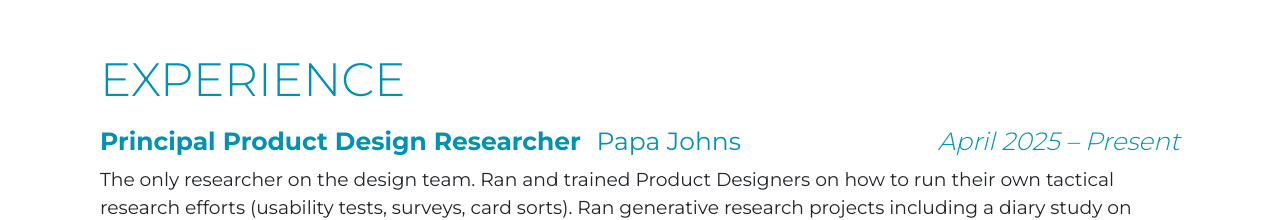
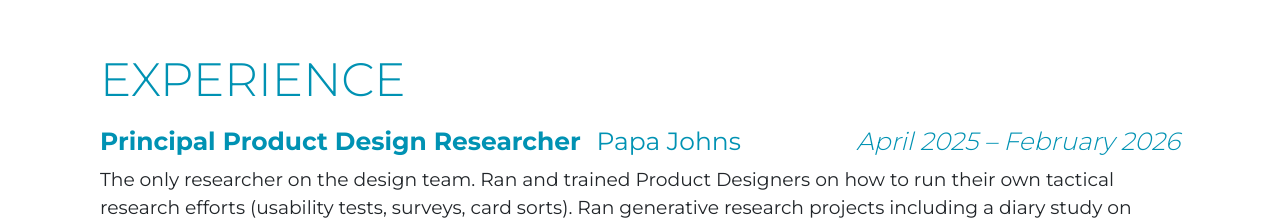
Before and after one commit to demckeen/jhmckeenuxr, a Next.js app: page /resume in a window 1280 px wide. Shown: the part 923-1143 px from the top of the page. Built offline with nearby package versions, Linux system fonts and the light colour scheme.

Commit message:
updated resume

```diff
--- a/components/resume/experience.js
+++ b/components/resume/experience.js
@@ -2,7 +2,7 @@ import React from 'react';
 
 const Experience = () => {
   const jobs = [
-    {title: "Principal Product Design Researcher", company: "Papa Johns", dates: "April 2025 – Present", summary: "The only researcher on the design team. Ran and trained Product Designers on how to run their own tactical research efforts (usability tests, surveys, card sorts).  Ran generative research projects including a diary study on consumer thought processes and inclinations as they change over the course of a week. Conducted contextual inquiry interviews with consumers who prioritized “order-it-again” workflows as repeat customers to develop superior experiences within Papa Johns’ digital products.  Provided lots of insights training team members across topics from Digital Wayfinding to Research Methodology."},
+    {title: "Principal Product Design Researcher", company: "Papa Johns", dates: "April 2025 – February 2026", summary: "The only researcher on the design team. Ran and trained Product Designers on how to run their own tactical research efforts (usability tests, surveys, card sorts).  Ran generative research projects including a diary study on consumer thought processes and inclinations as they change over the course of a week. Conducted contextual inquiry interviews with consumers who prioritized “order-it-again” workflows as repeat customers to develop superior experiences within Papa Johns’ digital products.  Provided lots of insights training team members across topics from Digital Wayfinding to Research Methodology."},
     {title: "Senior UX Researcher", company: "Versatile", dates: "May 2024 – April 2025", summary: "The only UX Researcher in a small start-up environment building technology for construction companies.  Studied GC’s to build Jobs Atlas/Mental Models of primary product users (Superintendents & Project Managers). Led tactical research into both our product’s digital experience and systems built for internal users. Established expectations for a UX Research lab internally and built out the archival space for research access from raw data all the way through final summary artifacts. Led research projects for stakeholders distributed across international borders and successfully recruited from difficult to reach, professional populations of potential users."},
     {title: "Senior UX Researcher", company: "Collibra", dates: "October 2022 – April 2023", summary: "With several, separate systems by which users could be receiving notifications in the platform, it wasn’t uncommon for people to miss when critical information was being passed in their direction.  A number of tactical usability tests were conducted to concept test proposed notification hubs, meant to bring messages from all parts of the platform into a centralized location.  Critical questions included whether the hub should act as a workspace in of itself, or a launchpad to workspaces.  Additionally, ‘asset pages’ act as nodes, or a form of data container, in the platform.  Tests were conducted to create maximized utility, balancing scannability and transparency/immediacy.  "},
     {title: "Senior UX Researcher", company: "SecurityScorecard", dates: "November 2021 – August 2022", summary: "Users were not engaging in a number of diverse modules across the product platform.  Contextual Inquiry interviews uncovered weaknesses in user’s understanding of the platform’s Information Architecture.  It was necessary to diversify wayfinding strategies across navigational tools; tested via tactical methods (primarily traditional usability and treejack testing).  Convinced Sr. Leadership and design team to change navigation of the platform (a major change they had resisted for years).  Educated the UX and PM teams on digital wayfinding terms and concepts.  Coached designers through research, increasing perceived value of research overall.  Mentored junior researchers and designers on research practices."},
```
Also changed, not shown: 1 other file (tests, documents, lock files or other folders).
